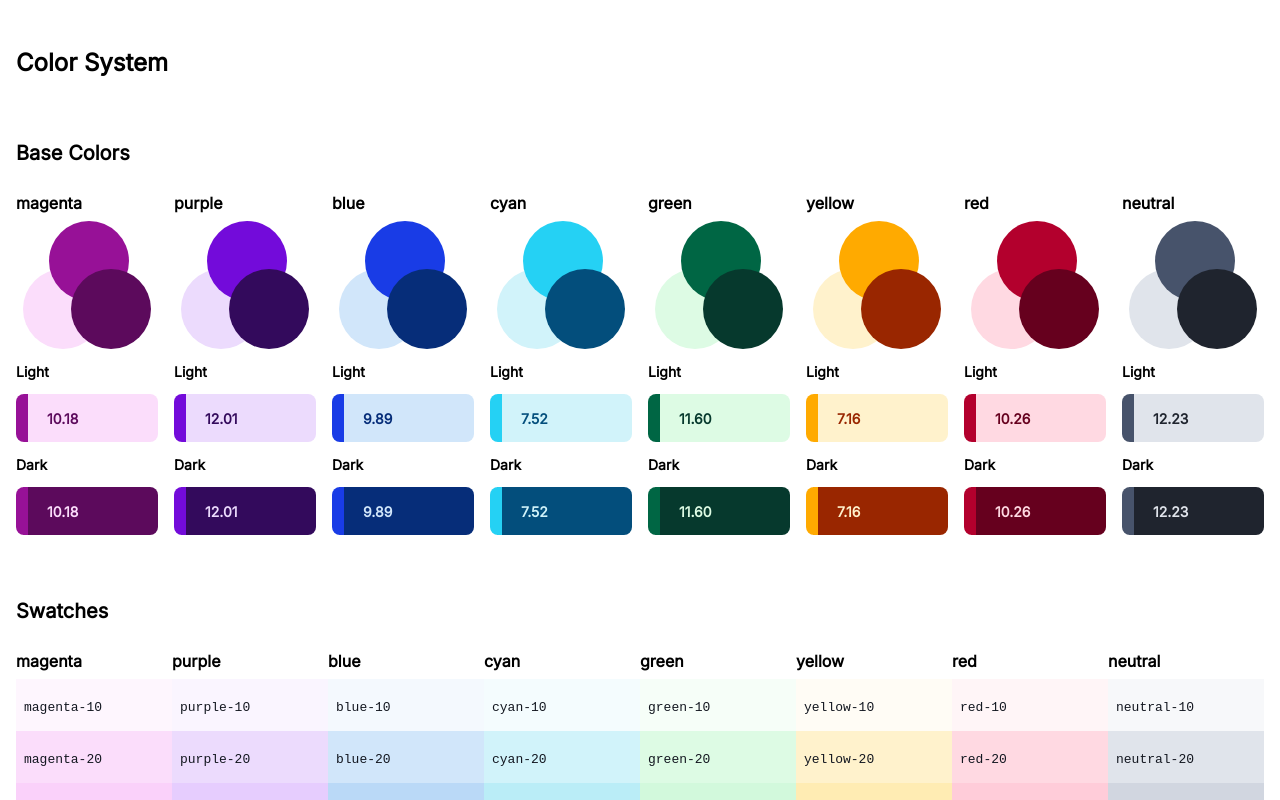
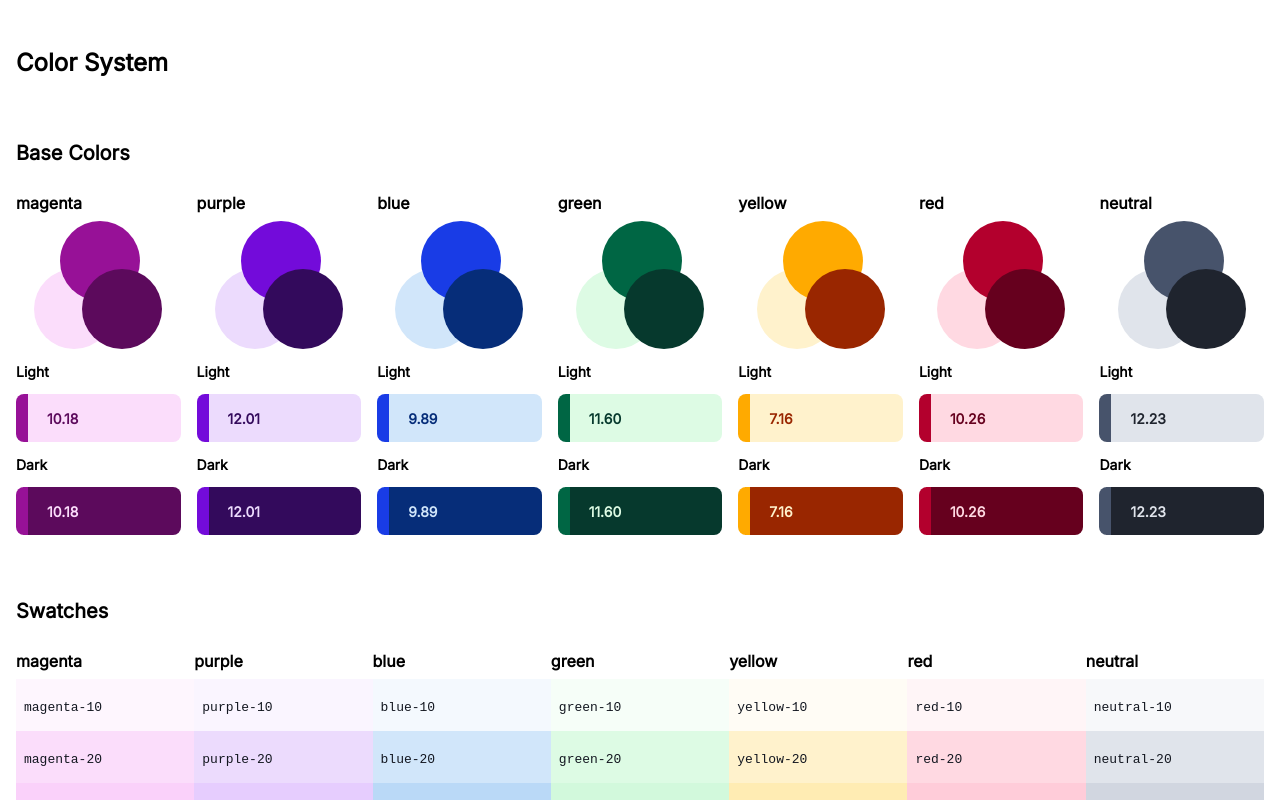
Before and after one commit to scottdejonge/color-system, a Vue app: page / in a window 1280 px wide. Shown: the top 800 px of the page. Built offline with nearby package versions, Linux system fonts and the light colour scheme.

Commit message:
Remove Cyan

```diff
--- a/constants/constants.js
+++ b/constants/constants.js
@@ -20,11 +20,6 @@ export const SHADES = {
     light: palettes.blue['20'].value,
     default: palettes.blue['50'].value,
     dark: palettes.blue['80'].value,
-  },
-  cyan: {
-    light: palettes.cyan['20'].value,
-    default: palettes.cyan['50'].value,
-    dark: palettes.cyan['80'].value,
   },
   green: {
     light: palettes.green['20'].value,
--- a/constants/palettes.json
+++ b/constants/palettes.json
@@ -84,35 +84,6 @@
     },
     "90": {
       "value": "hsl(220, 90%, 15%)"
-    }
-  },
-  "cyan": {
-    "10": {
-      "value": "hsl(190, 80%, 97.5%)"
-    },
-    "20": {
-      "value": "hsl(190, 80%, 90%)"
-    },
-    "30": {
-      "value": "hsl(190, 80%, 85%)"
-    },
-    "40": {
-      "value": "hsl(190, 80%, 75%)"
-    },
-    "50": {
-      "value": "hsl(190, 90%, 55%)"
-    },
-    "60": {
-      "value": "hsl(198, 90%, 35%)"
-    },
-    "70": {
-      "value": "hsl(200, 90%, 30%)"
-    },
-    "80": {
-      "value": "hsl(203, 95%, 25%)"
-    },
-    "90": {
-      "value": "hsl(206, 100%, 15%)"
     }
   },
   "green": {
```
